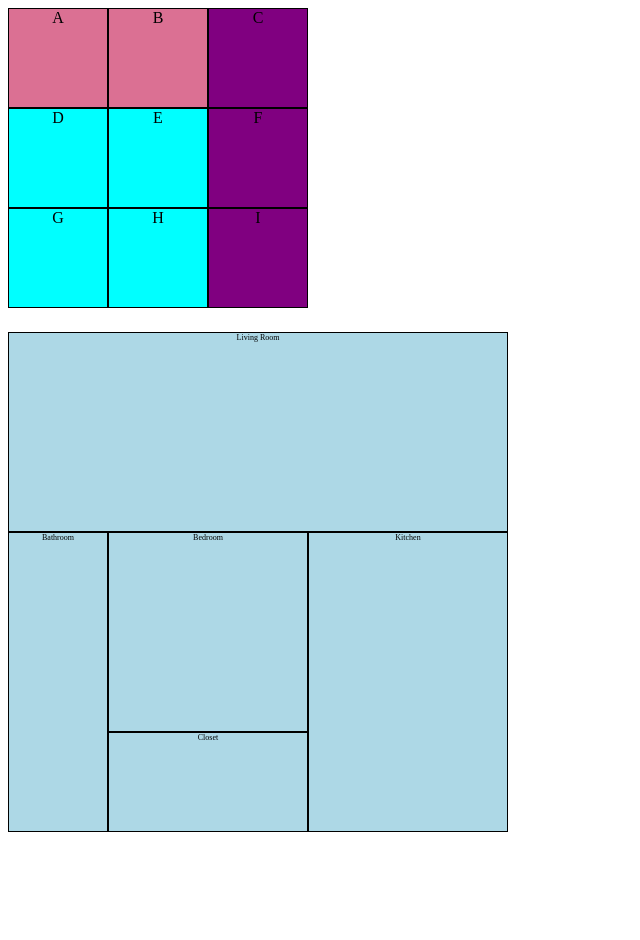
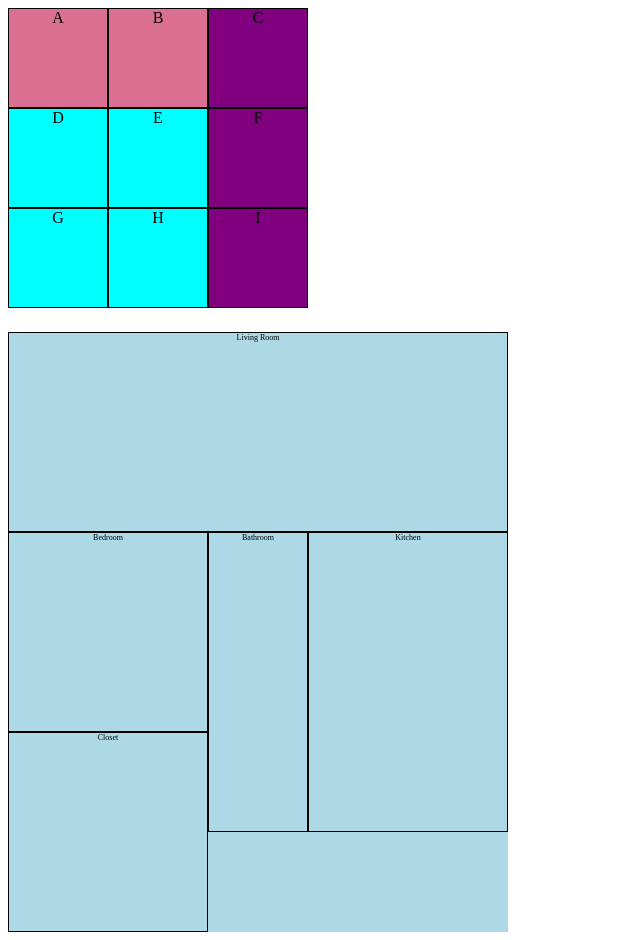
Before and after one commit to preto-phil/CSS-practice, a plain HTML site: page Grid/positioning.html in a window 1280 px wide. Shown: the whole page, without its empty margins (0-640 px from the left). Before the commit the page ends 840 px from the top, so only its background shows below. Drawn offline with Linux system fonts and the light colour scheme.

Commit message:
Grid positioning example: grid area and grid template shorthand incorporated

```diff
--- a/Grid/positioning.css
+++ b/Grid/positioning.css
@@ -20,8 +20,15 @@
 
 .container2 {
     display: inline-grid;
-    grid-template: 100px 100px 100px 100px 100px / 100px 100px 100px 100px 100px;
+    grid-template: 100px 100px 100px 100px 100px  100px / 100px 100px 100px 100px 100px;
     background-color: lightblue;
+    grid-template-areas:
+    "living-room living-room living-room living-room living-room"
+    "living-room living-room living-room living-room living-room"
+    "bedroom bedroom bathroom kitchen kitchen"
+    "bedroom bedroom bathroom kitchen kitchen"
+    "closet closet bathroom kitchen kitchen"
+    "closet closet . . ."
 }
 
 .room {
@@ -31,36 +38,27 @@
 }
 
 #living-room {
-    grid-column-start: 1;
-    grid-column-end: 6;
-    grid-row-start: 1;
-    grid-row-end: 3;
+    grid-area: 1 / 1 / 3 / 6;
 }
 
 #kitchen {
-    grid-column-start: 4;
-    grid-column-end: 6;
-    grid-row-start: 3;
-    grid-row-end: 6;
+    grid-column: 4 / 6;
+    grid-row: 3 / 6;
 }
 
 #bedroom {
-    grid-column-start: 2;
-    grid-column-end: 4;
+    grid-column: 1 / 3;
     grid-row-start: 3;
     grid-row-end: 5;
 }
 
 #bathroom {
-    grid-column-start: 1;
-    grid-column-end: 2;
+    grid-column-start: 3;
+    grid-column-end: 4;
     grid-row-start: 3;
     grid-row-end: 6;
 }
 
 #closet {
-    grid-column-start: 2;
-    grid-column-end: 4;
-    grid-row-start: 5;
-    grid-row-end: 6;
+    grid-area: closet;;
 }
```
